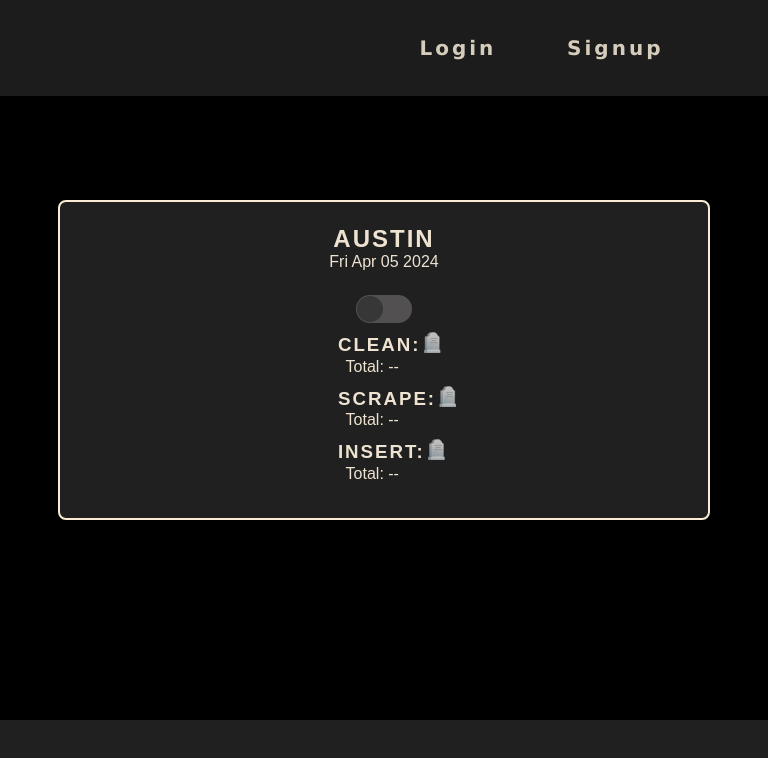
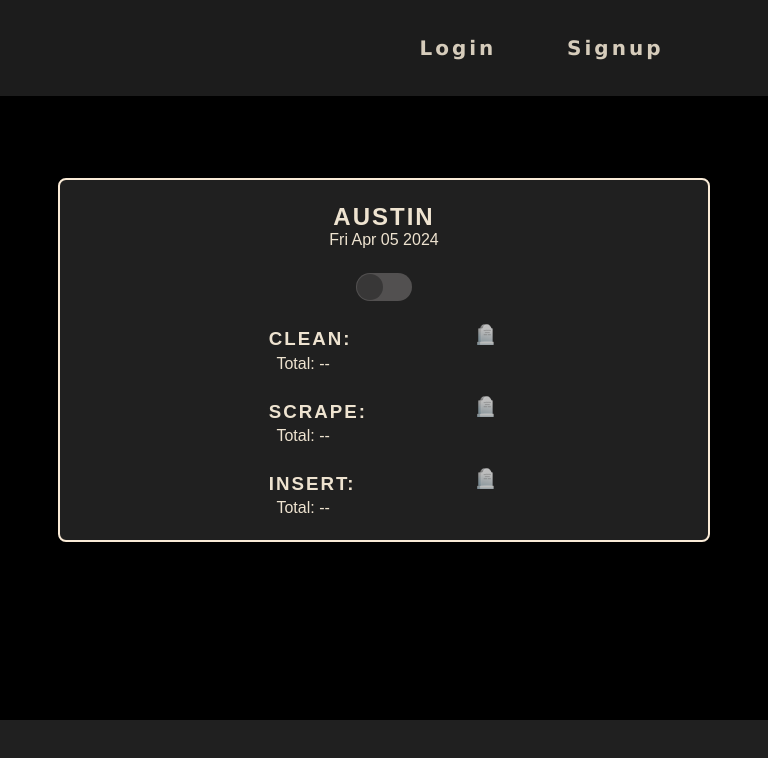
Before and after one commit to BDunham484/antecedent-journey, a React (Create React App) app in the folder client/: page /control in a window 768 px wide. Shown: the top 758 px of the page. Built offline with nearby package versions, Linux system fonts and the light colour scheme; some icons are missing.

Commit message:
adjust ui

```diff
--- a/client/src/index.css
+++ b/client/src/index.css
@@ -335,9 +335,31 @@ footer {
 }
 
 /* MEDIA QUERIES */
-@media screen and (max-width: 800px) {
+@media screen and (max-width: 500px) {
   .control-container {
     width: 85%;
+  }
+
+  .control-status {
+    width: 50vw;
+  }
+
+  .status-wrapper {
+    width: 50vw;
+  }
+}
+
+@media screen and (max-width: 800px) and (min-width: 501px) {
+  .control-container {
+    width: 85%;
+  }
+
+  .control-status {
+    width: 30vw;
+  }
+
+  .status-wrapper {
+    width: 30vw;
   }
 }
 
@@ -345,4 +367,12 @@ footer {
   .control-container {
     width: 65%;
   }
+
+  .control-status {
+    width: 20vw;
+  }
+
+  .status-wrapper {
+    width: 20vw;
+  }
 }
```
